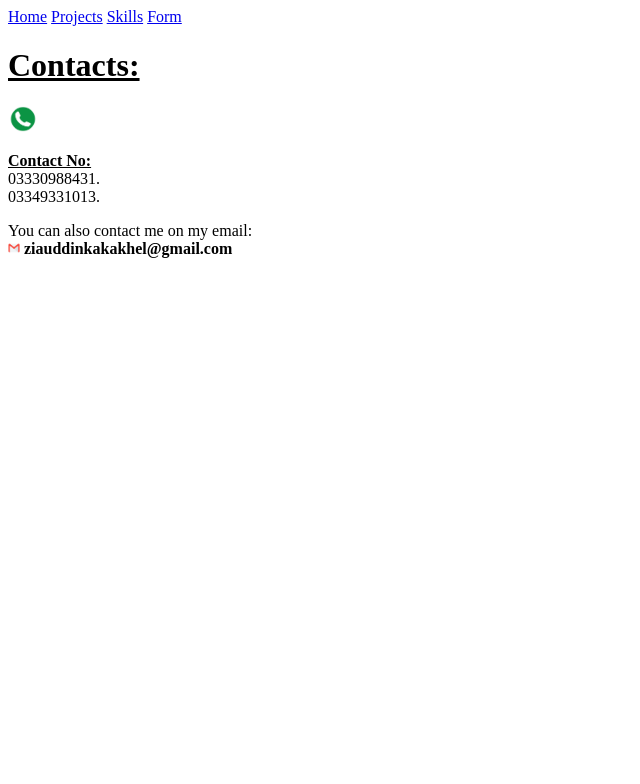
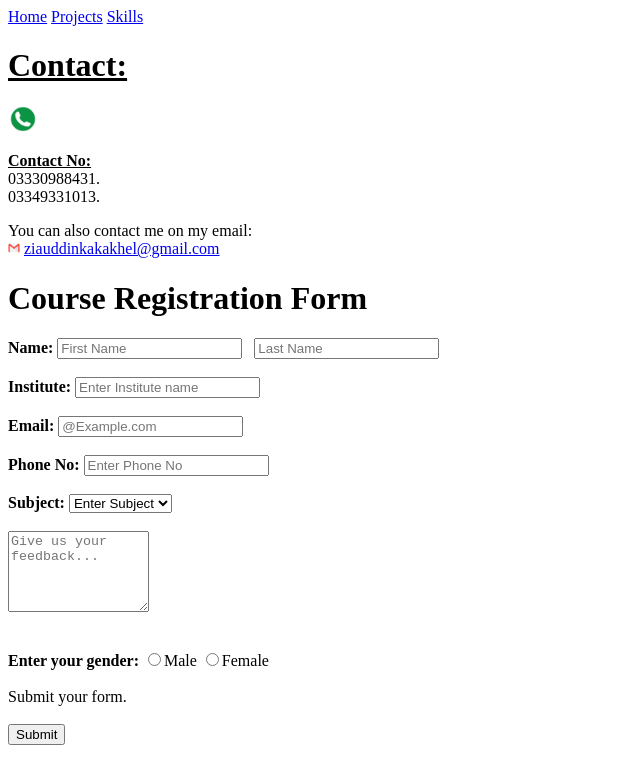
Before and after one commit to MianZiauddin/portfolio, a plain HTML site: page Contacts/index.html in a window 1280 px wide. Shown: the whole page, without its empty margins (0-640 px from the left). Drawn offline with Linux system fonts and the light colour scheme.

Commit message:
portfolio update

```diff
--- a/Contacts/index.html
+++ b/Contacts/index.html
@@ -9,12 +9,43 @@
     <a href="../index.html">Home</a>
     <a href="../Projects-Page/index.html">Projects</a>
     <a href="../Skill-Page/index.html">Skills</a>
-    <a href="../Forms/forms.html">Form</a>
-    <h1><ins>Contacts:</ins></h1>
+    <h1><ins>Contact:</ins></h1>
 
     <img src="../Images/contact-logo.jpg" width="30"> <p><b><ins>Contact No:</ins> <br></b>03330988431. <br>03349331013.</p>
 
 
-    <p>You can also contact me on my email: <br> <img src="../Images/Email-logo.webp" width="12" height="12"> <b>ziauddinkakakhel@gmail.com</b></p>
+    <p>You can also contact me on my email: <br> <img src="../Images/Email-logo.webp" width="12" height="12"> <a href="https://www.linkedin.com/in/mian-ziauddin-09630626a/" target="_blank">ziauddinkakakhel@gmail.com</a></p>
+
+    <h1>Course Registration Form </h1>
+
+    <form>
+        <b>Name:</b> <input type="text" placeholder="First Name"> &nbsp; <input type="text" placeholder="Last Name"> <br><br>
+        <!-- To add some additional space between two words,sentences or modules etc, we use the  "&nbsp" tag -->
+        <b>Institute:</b> <input type="text" placeholder="Enter Institute name"> <br><br>
+        <b>Email:</b> <input type="email" placeholder="@Example.com"> <br><br>
+        <b>Phone No:</b> <input type="text" placeholder="Enter Phone No"> <br><br>
+        <b>Subject:</b> <select >  <!-- to select one module at a time we use "select" tag -->
+            <option value="Enter Subject" selected>Enter Subject</option>
+            <option value="HTML">HTML</option>
+            <option value="CSS">CSS</option>
+            <option value="C++">C++</option>
+            <option value="JavaScript">JavaScript</option>
+            <option value="Python">Python</option>
+            <!-- Always remember when you declare a value in "option" tag you must define it outside the ">"tag to be shown on display -->
+        </select> <br><br>
+        <!-- We added a textarea for the feedback section -->
+        <textarea name="comment" cols="15" rows="5" placeholder="Give us your feedback..."></textarea> <br><br>
+
+        <p>
+            <b> Enter your gender: </b>
+            <input type="radio" name="gender" id="Male">Male
+            <input type="radio" name="gender" id="Female">Female <br><br>
+
+            Submit your form. <br><br>
+            <input type="submit">
+        </p>
+
+
+    </form>
 </body>
 </html>
```
Also changed, not shown: Forms/forms.html (+0 -4 lines), Projects-Page/index.html (+0 -1 lines), Skill-Page/index.html (+0 -1 lines), index.html (+0 -1 lines).
